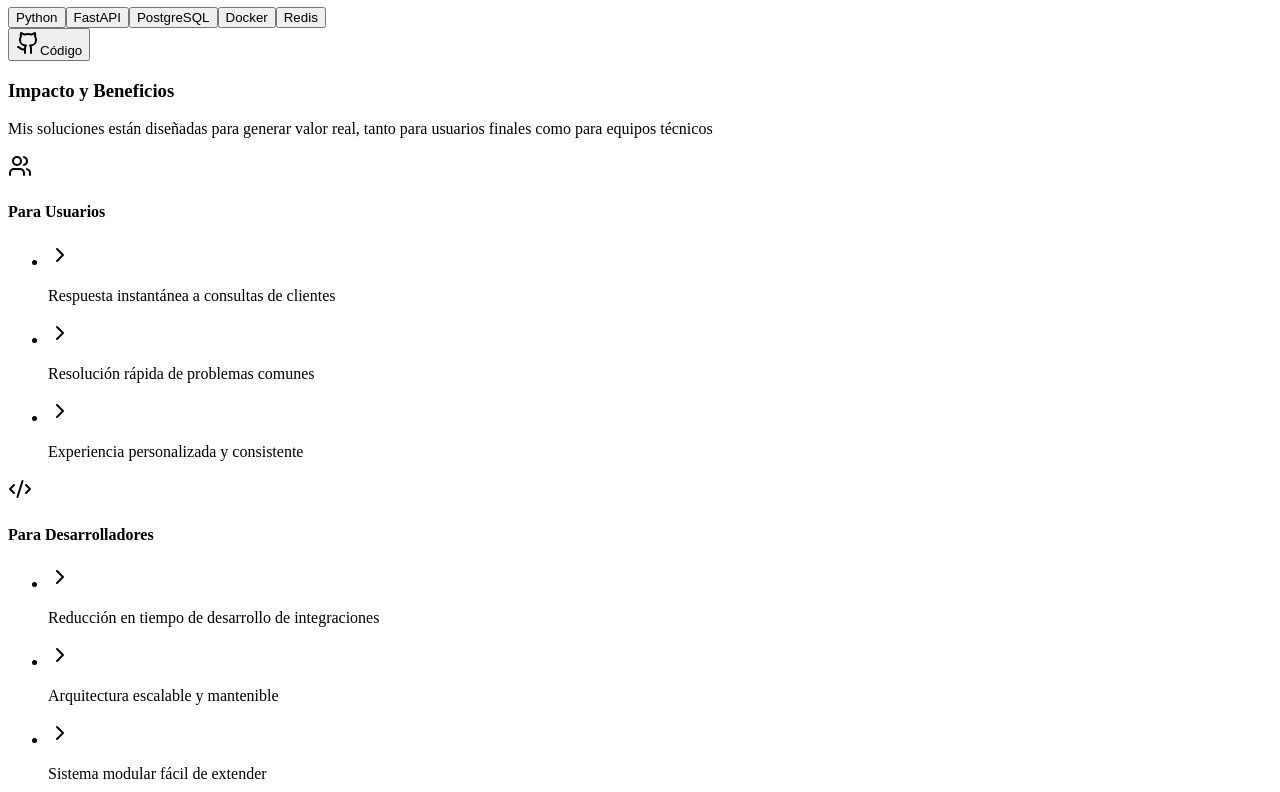
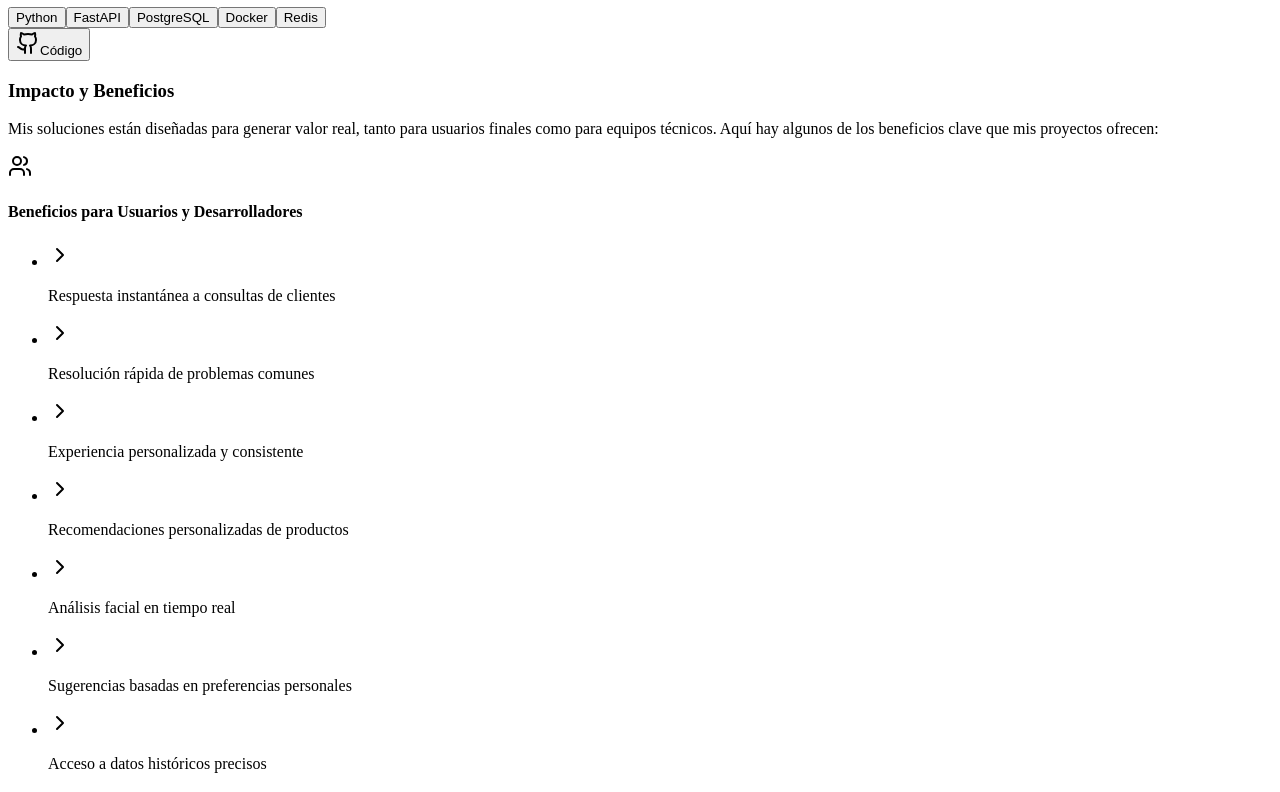
Before and after one commit to cesarfr2002/project, a Next.js app: page / in a window 1280 px wide. Shown: the part 5520-6312 px from the top of the page. Built offline with nearby package versions, Linux system fonts and the light colour scheme.

Commit message:
projects

```diff
--- a/src/components/Projects.tsx
+++ b/src/components/Projects.tsx
@@ -1,7 +1,7 @@
 import { Card, CardContent, CardHeader, CardTitle } from '@/components/ui/card';
 import { Badge } from '@/components/ui/badge';
 import { Button } from '@/components/ui/button';
-import { Github, Award, Calendar, Clock, Users, Code2, ChevronRight } from 'lucide-react';
+import { Github, Award, Calendar, Clock, Users, ChevronRight } from 'lucide-react';
 import { motion } from 'framer-motion';
 import { Tooltip, TooltipContent, TooltipProvider, TooltipTrigger } from '@/components/ui/tooltip';
 import { useState } from 'react';
@@ -220,7 +220,7 @@ export default function Projects() {
           ))}
         </motion.div>
 
-        {/* New Benefits Showcase Section */}
+        {/* Unified Benefits Showcase Section */}
         <motion.div
           variants={item}
           className="mt-24 px-4"
@@ -230,21 +230,22 @@ export default function Projects() {
               Impacto y Beneficios
             </h3>
             <p className="text-xl text-muted-foreground max-w-2xl mx-auto">
-              Mis soluciones están diseñadas para generar valor real, tanto para usuarios finales como para equipos técnicos
+              Mis soluciones están diseñadas para generar valor real, tanto para usuarios finales como para equipos técnicos.
+              Aquí hay algunos de los beneficios clave que mis proyectos ofrecen:
             </p>
           </div>
 
           <div className="grid md:grid-cols-2 gap-12 max-w-5xl mx-auto">
-            {/* User Benefits */}
+            {/* Combined Benefits */}
             <div className="bg-gradient-to-br from-primary/10 via-primary/5 to-transparent p-8 rounded-2xl border border-primary/20 backdrop-blur-sm">
               <div className="flex items-center gap-4 mb-6">
                 <div className="p-3 bg-primary/20 rounded-xl">
                   <Users className="h-8 w-8 text-primary" />
                 </div>
-                <h4 className="text-2xl font-semibold text-primary">Para Usuarios</h4>
+                <h4 className="text-2xl font-semibold text-primary">Beneficios para Usuarios y Desarrolladores</h4>
               </div>
               <ul className="space-y-4">
-                {projects[0].benefits.users.map((benefit, index) => (
+                {projects.flatMap(project => project.benefits.users).map((benefit, index) => (
                   <li key={index} className="flex items-start gap-3">
                     <div className="mt-1">
                       <ChevronRight className="h-5 w-5 text-primary" />
@@ -252,22 +253,10 @@ export default function Projects() {
                     <p className="text-lg text-muted-foreground">{benefit}</p>
                   </li>
                 ))}
-              </ul>
-            </div>
-
-            {/* Technical Benefits */}
-            <div className="bg-gradient-to-br from-blue-600/10 via-blue-600/5 to-transparent p-8 rounded-2xl border border-blue-600/20 backdrop-blur-sm">
-              <div className="flex items-center gap-4 mb-6">
-                <div className="p-3 bg-blue-600/20 rounded-xl">
-                  <Code2 className="h-8 w-8 text-blue-600" />
-                </div>
-                <h4 className="text-2xl font-semibold text-blue-600">Para Desarrolladores</h4>
-              </div>
-              <ul className="space-y-4">
-                {projects[0].benefits.developers.map((benefit, index) => (
+                {projects.flatMap(project => project.benefits.developers).map((benefit, index) => (
                   <li key={index} className="flex items-start gap-3">
                     <div className="mt-1">
-                      <ChevronRight className="h-5 w-5 text-blue-600" />
+                      <ChevronRight className="h-5 w-5 text-primary" />
                     </div>
                     <p className="text-lg text-muted-foreground">{benefit}</p>
                   </li>
```
